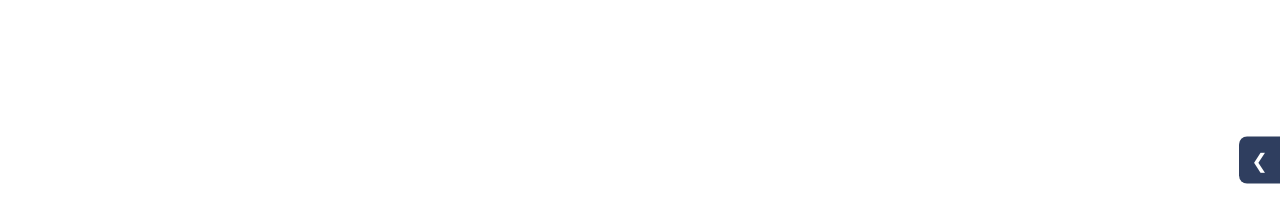
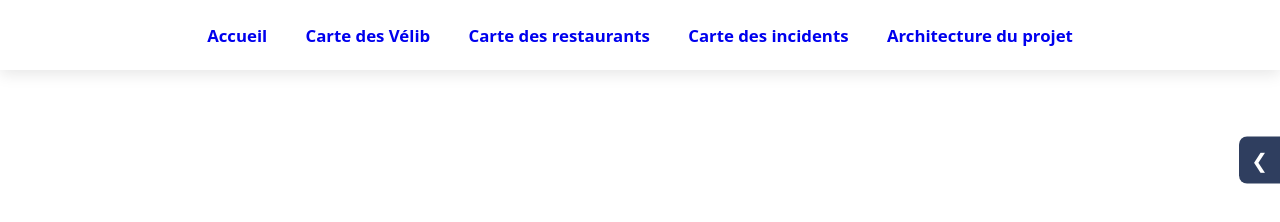
Before and after one commit to HermannT88/projet_application_repartie, a website with bundled scripts: page html/carte-restaurant.html in a window 1280 px wide. Built offline with nearby package versions, Linux system fonts and the light colour scheme; no server answers.

Commit message:
Réparation navbar

```diff
--- a/html/carte-restaurant.html
+++ b/html/carte-restaurant.html
@@ -15,6 +15,7 @@
     <script src="https://unpkg.com/leaflet@1.9.4/dist/leaflet.js"
         integrity="sha256-20nQCchB9co0qIjJZRGuk2/Z9VM+kNiyxNV1lvTlZBo=" crossorigin=""></script>
 
+    <script type="module" src="../js/index.js"></script>
     <script type="module" src="../js/restaurantmap.js"></script>
 </head>
 
```
